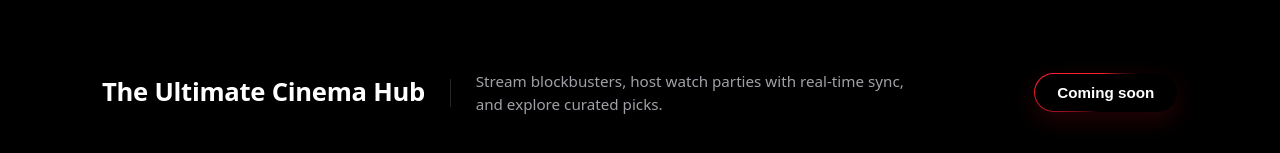
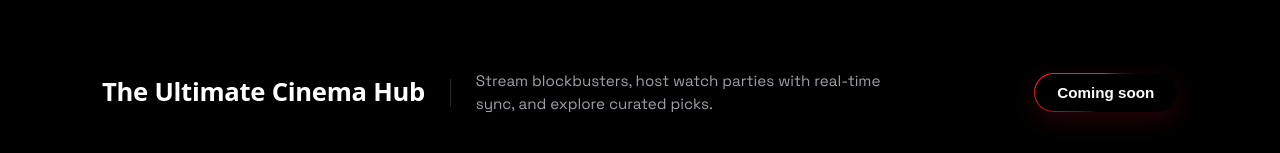
Before and after one commit to VizStats/showtiva-site, a Next.js app: page / in a window 1280 px wide. Shown: the part 644-797 px from the top of the page. Built offline with nearby package versions, Linux system fonts and the light colour scheme.

Commit message:
style: change footer description font to Space Grotesk

```diff
--- a/src/app/page.module.css
+++ b/src/app/page.module.css
@@ -1,3 +1,5 @@
+@import url('https://fonts.googleapis.com/css2?family=Space+Grotesk:wght@400;500;700&display=swap');
+
 .container {
   width: 100%;
   height: 100vh;
@@ -244,6 +246,7 @@
 }
 
 .description {
+  font-family: 'Space Grotesk', system-ui, -apple-system, sans-serif;
   font-size: 0.95rem;
   font-weight: 400;
   line-height: 1.5;
```
